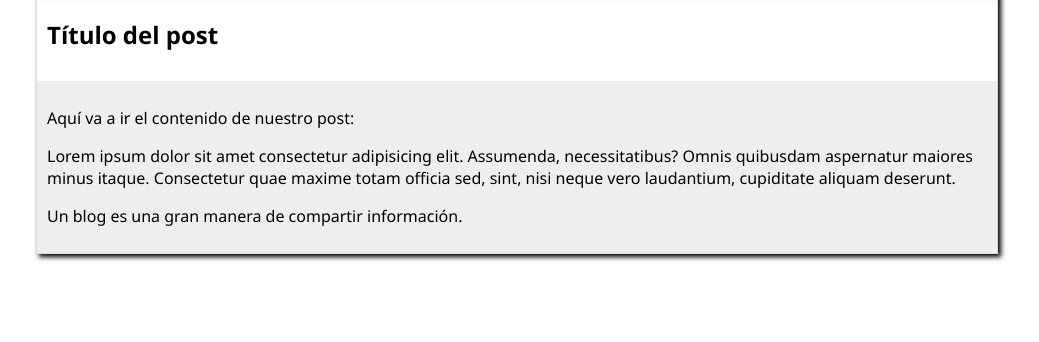
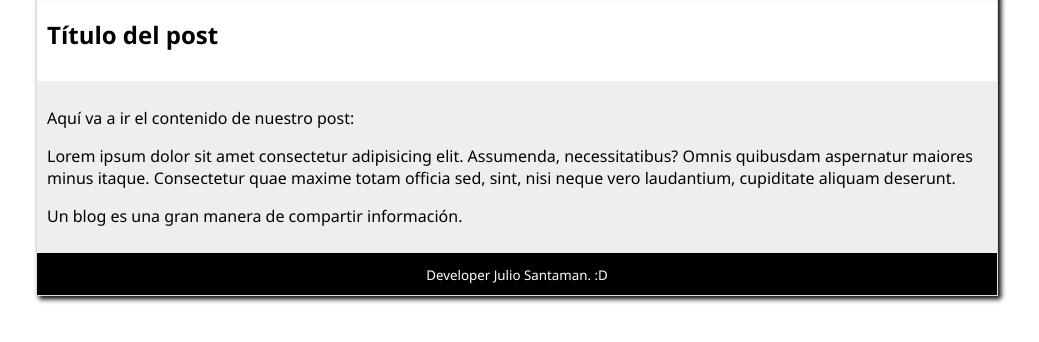
Before and after one commit to usuariopracticar/practice, a plain HTML site: page index.html in a window 1280 px wide. Shown: the part 84-426 px from the top of the page, without its empty margins (123-1162 px from the left). Drawn offline with Linux system fonts and the light colour scheme.

Commit message:
Footer finished.

```diff
--- a/assets/css/index.css
+++ b/assets/css/index.css
@@ -28,3 +28,10 @@ span {
 h2 {
   padding: 10px;
 }
+
+footer {
+  background-color: #000;
+  color: #FFF;
+  padding: 10px;
+  text-align: center;
+}
--- a/index.html
+++ b/index.html
@@ -26,6 +26,8 @@
 
       <p>Un blog es una gran manera de compartir información.</p>
     </main>
+
+    <footer><small>Developer Julio Santaman. :D</small></footer>
   </div>
 
 </body>
```
